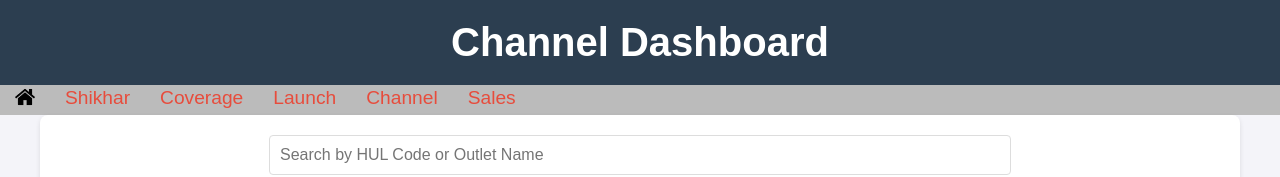
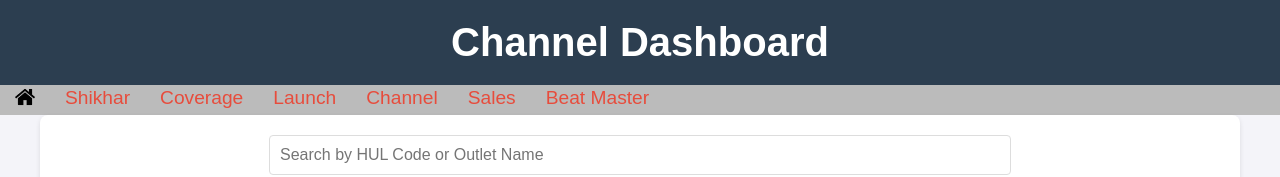
Before and after one commit to Slayerrahuldas/Gypsy_DETS, a plain HTML site: page channel.html in a window 1280 px wide. Shown: the top 177 px of the page. Drawn offline with Linux system fonts and the light colour scheme.

Commit message:
Update channel.html

```diff
--- a/channel.html
+++ b/channel.html
@@ -20,6 +20,7 @@
             <li><a href="launch.html">Launch</a></li>
             <li><a href="channel.html">Channel</a></li>
 	    <li><a href="sales.html">Sales</a></li>
+	    <li><a href="beat.html">Beat Master</a></li>
         </ul>
     </nav>
 
```
